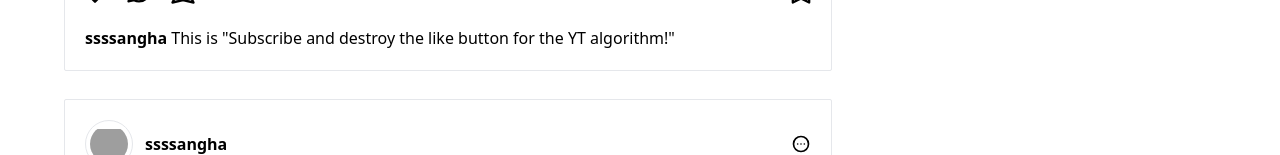
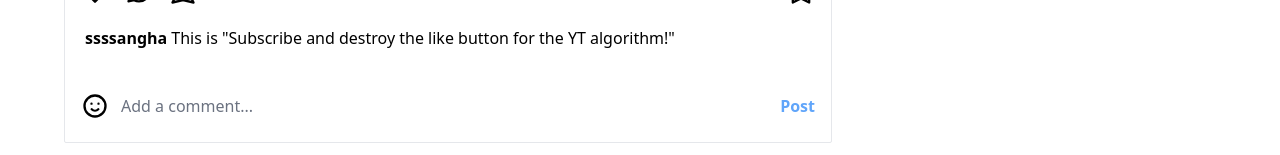
Before and after one commit to SouthKartman/WWS, a Next.js app: page / in a window 1280 px wide. Shown: the part 797-952 px from the top of the page. Built offline with nearby package versions, Linux system fonts and the light colour scheme; grey boxes are pictures that could not be loaded.

Commit message:
Update Post.js

```diff
--- a/components/Post.js
+++ b/components/Post.js
@@ -1,4 +1,4 @@
-import { BookmarkIcon, ChatIcon, DotsCircleHorizontalIcon, HeartIcon, PaperAirplaneIcon } from "@heroicons/react/outline";
+import { BookmarkIcon, ChatIcon, DotsCircleHorizontalIcon, EmojiHappyIcon, HeartIcon, PaperAirplaneIcon } from "@heroicons/react/outline";
 
 function Post ({id, username, userImg,img, caption})
 {
@@ -28,17 +28,22 @@ function Post ({id, username, userImg,img, caption})
             </div>
 
             {/* caption */}
-            <div>
+
                 <p className="p-5 truncate">
                     <span className="font-bold mr-1">{username}</span>
                     {caption}
 
                 </p>
-            </div>
+
             {/* comments */}
             {/* input box */}
-            <form>
-
+            <form className="flex items-center p-4">
+                <EmojiHappyIcon className="h-7" />
+                <input type="text"
+                placeholder="Add a comment..."
+                className="border-none flex-1
+                focus:ring-0 outline-none "/>
+                <button className="font-semibold text-blue-400">Post</button>
             </form>
         </div>
     );
```
